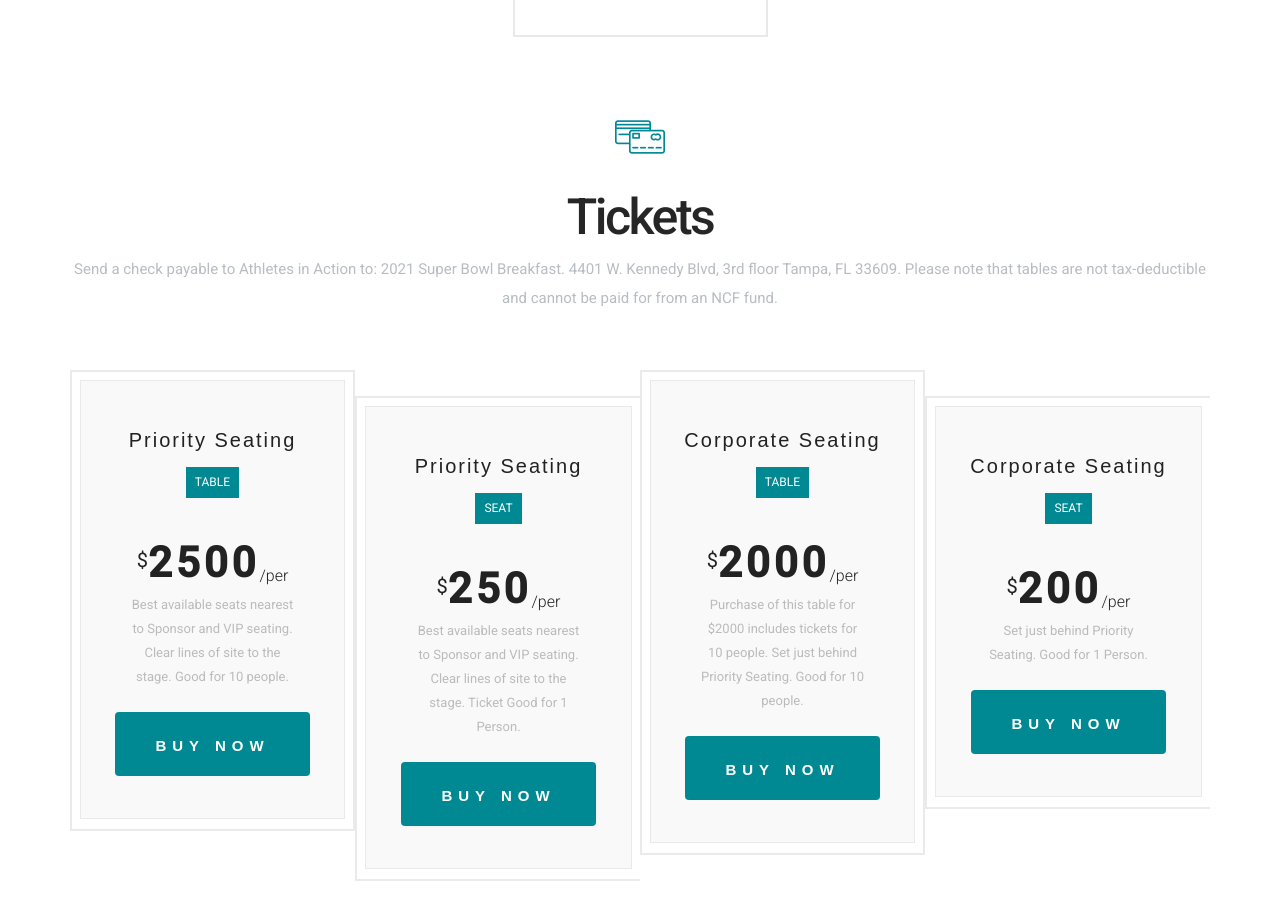
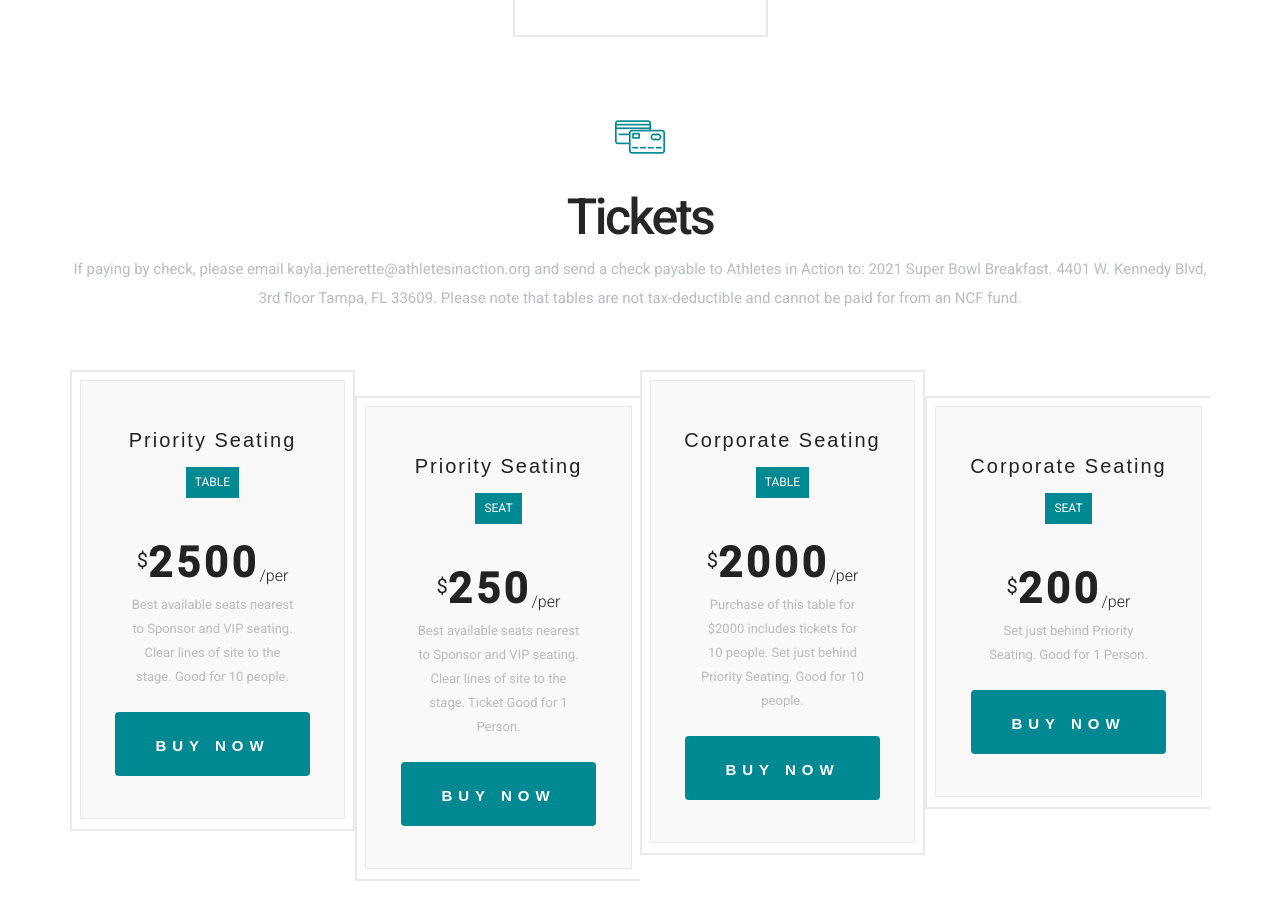
Before and after one commit to AIAUSA/Superbowl, a Jekyll site: the page built from index.md, in a window 1280 px wide and 900 px high, scrolled down 4056 px. Built offline with Jekyll 4.4.1, drawn with Linux system fonts in a browser that asks for light colours; some web fonts are replaced; comment, search, counter and statistics services are not loaded.

Commit message:
Update from Forestry.io AIA Digital updated index.md

```diff
--- a/index.md
+++ b/index.md
@@ -54,7 +54,8 @@ page_sections:
   block: sponsors
 - template: tickets
   block: prices
-  content: 'Send a check payable to Athletes in Action to: 2021 Super Bowl Breakfast.
+  content: 'If paying by check, please email kayla.jenerette@athletesinaction.org
+    and send a check payable to Athletes in Action to: 2021 Super Bowl Breakfast.
     4401 W. Kennedy Blvd, 3rd floor Tampa, FL 33609. Please note that tables are not
     tax-deductible and cannot be paid for from an NCF fund.'
 - template: gallery
```
